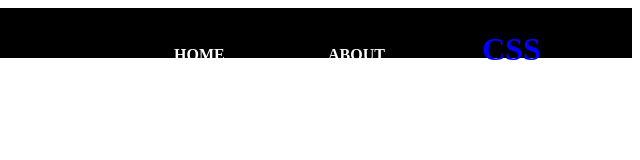
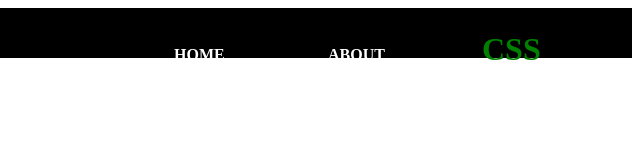
Before and after one commit to AdamAl-Salehi/CF-Css03Adam-Sabira, a plain HTML site: page basic/home.html in a window 1280 px wide. In both pictures the pointer is over the link "CSS". Shown: the full height of the page, 640-1280 px from the left. Drawn offline with Linux system fonts and the light colour scheme.

Commit message:
basic done

```diff
--- a/basic/home.html
+++ b/basic/home.html
@@ -14,7 +14,7 @@
         <ul>
             <li><a href="#">Home</a></li>
             <li><a href="about.html">About</a></li>
-            <li><a href="https://css-tricks.com/snippets/css/a-guide-to-flexbox/">CSS</a></li>
+            <li><a id= "Css" href="https://css-tricks.com/snippets/css/a-guide-to-flexbox/">CSS</a></li>
 
         </ul>
     </nav>
--- a/basic/style.css
+++ b/basic/style.css
@@ -36,3 +36,6 @@ nav ul li a:hover {
     color:blue;
 
 }
+#Css:hover{
+  color: green;
+}
```
